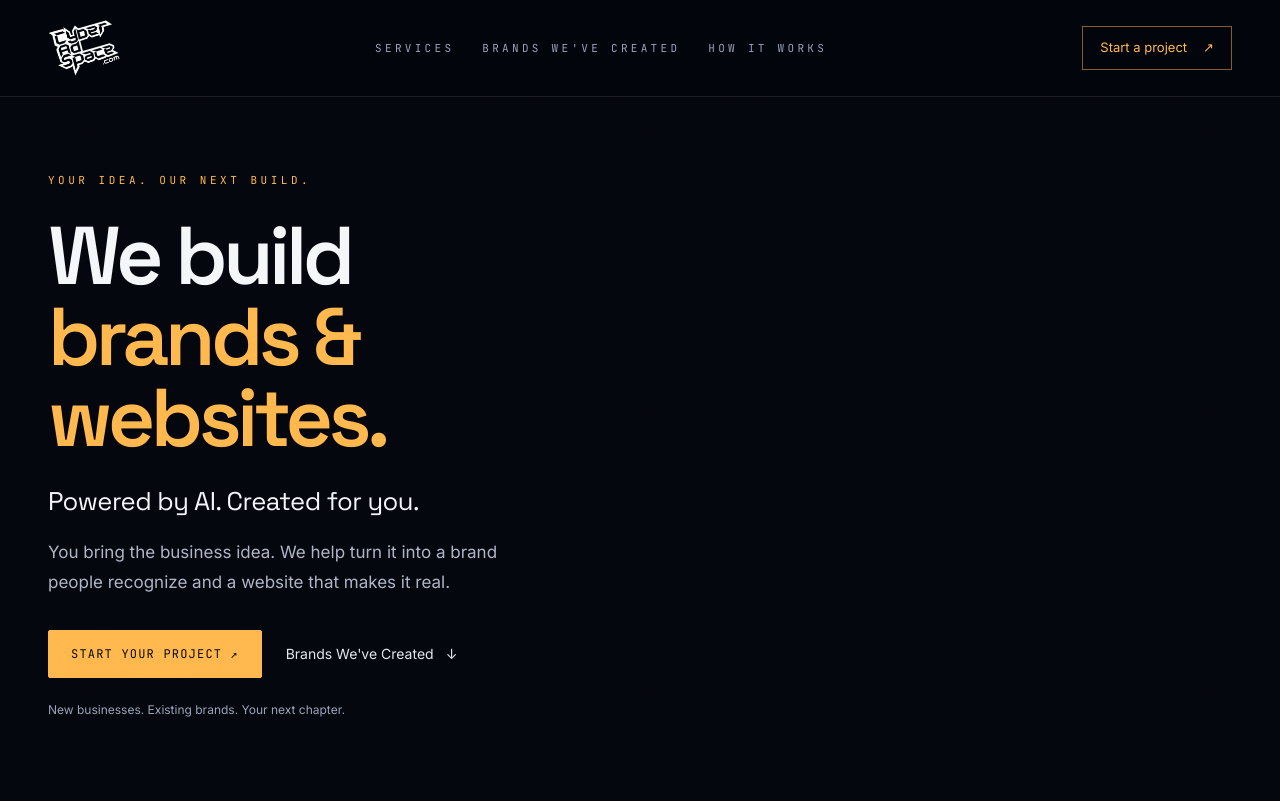
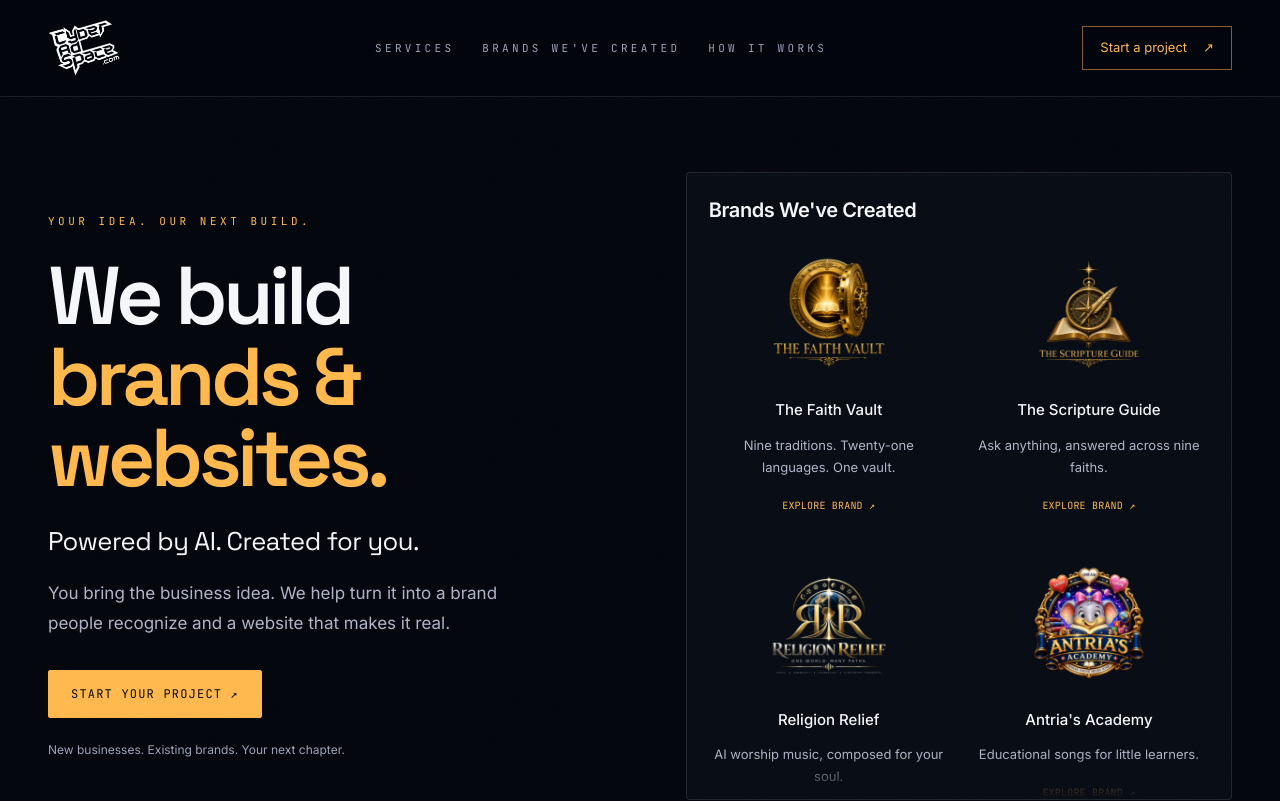
Before and after one commit to CyberAdSpace/cyberadspace-com, a Next.js app: page / in a window 1280 px wide. Shown: the top 801 px of the page. Built offline with nearby package versions, Linux system fonts and the light colour scheme.

Commit message:
Hero: move Brands We've Created into a scrollable two-per-row panel beside the headline
Co-Authored-By: Claude Opus 5.5 <noreply@anthropic.com>
Claude-Session: https://claude.ai/code/session_01XFLwhCtPQHvpnFHiwzEjfs

```diff
--- a/src/app/(site)/page.tsx
+++ b/src/app/(site)/page.tsx
@@ -47,10 +47,28 @@ export default function Home() {
           </p>
           <div className="hero-actions">
             <a href="#contact" className="btn btn-primary">Start your project <span aria-hidden>↗</span></a>
-            <a href="#brands" className="text-link">Brands We&apos;ve Created <span aria-hidden>↓</span></a>
           </div>
           <p className="hero-footnote">New businesses. Existing brands. Your next chapter.</p>
         </div>
+        <aside id="brands" className="hero-brands" aria-label="Brands We've Created">
+          <h2 className="hero-brands-title">Brands We&apos;ve Created</h2>
+          <div className="hero-brands-scroll">
+            <div className="float-grid creation-portfolio hero-brand-grid">
+              {BRANDS.map((brand, i) => (
+                <article key={brand.slug} className="float-brand" style={{ "--brand-accent": brand.accent, "--float-delay": `${(i % 5) * 0.9}s` } as React.CSSProperties}>
+                  <a href={brand.url} target="_blank" rel="noopener noreferrer" className="float-brand-link">
+                    <span className="float-brand-logo">
+                      <Image src={brand.logo} alt={`${brand.name} logo`} width={340} height={160} className="float-brand-img" sizes="(max-width: 900px) 42vw, 18vw" />
+                    </span>
+                    <h3 className="brand-name">{brand.name}</h3>
+                    <span className="float-brand-tagline">{brand.tagline}</span>
+                    <span className="brand-visit mono">Explore brand <span aria-hidden>↗</span></span>
+                  </a>
+                </article>
+              ))}
+            </div>
+          </div>
+        </aside>
       </section>
 
       <div className="capability-strip">
@@ -76,28 +94,6 @@ export default function Home() {
           ))}
         </div>
         <div className="scope-note"><span className="mono">Built around your brief.</span><p>Deliverables, pricing, integrations, and ongoing support are scoped for your project. No one-size-fits-all package.</p></div>
-      </section>
-
-      <section id="brands" className="portfolio-section section-space">
-        <div className="site-shell">
-          <div className="section-intro">
-            <div><h2 className="display">Brands We&apos;ve Created</h2></div>
-          </div>
-          <div className="float-grid creation-portfolio">
-            {BRANDS.map((brand, i) => (
-              <article key={brand.slug} className="float-brand" style={{ "--brand-accent": brand.accent, "--float-delay": `${(i % 5) * 0.9}s` } as React.CSSProperties}>
-                <a href={brand.url} target="_blank" rel="noopener noreferrer" className="float-brand-link">
-                  <span className="float-brand-logo">
-                    <Image src={brand.logo} alt={`${brand.name} logo`} width={340} height={160} className="float-brand-img" sizes="(max-width: 640px) 42vw, (max-width: 1024px) 28vw, 22vw" />
-                  </span>
-                  <h3 className="brand-name">{brand.name}</h3>
-                  <span className="float-brand-tagline">{brand.tagline}</span>
-                  <span className="brand-visit mono">Explore brand <span aria-hidden>↗</span></span>
-                </a>
-              </article>
-            ))}
-          </div>
-        </div>
       </section>
 
       <section id="operators" className="site-shell section-space">
--- a/src/app/globals.css
+++ b/src/app/globals.css
@@ -14,7 +14,7 @@
 .skip-link { position: absolute; left: 16px; top: -100px; background: #ffb84d; color: #04060d; padding: 14px; }
 .skip-link:focus { top: 10px; z-index: 50; }
 .mobile-navigation { display: none; }
-.creation-hero { padding-block: 172px 90px; display: grid; grid-template-columns: minmax(0, 880px); gap: 64px; align-items: center; min-height: 640px; }
+.creation-hero { padding-block: 172px 90px; display: grid; grid-template-columns: minmax(0, 1.05fr) minmax(0, 1fr); gap: 64px; align-items: center; min-height: 800px; }
 .hero-copy h1 { font-size: clamp(58px, 6.4vw, 92px); font-weight: 600; line-height: .99; letter-spacing: -.055em; margin: 26px 0 24px; }
 .hero-copy h1 span { color: #ffb84d; }
 .hero-line { font-size: clamp(21px, 2vw, 28px); color: #f5f6fa; }
@@ -886,3 +886,23 @@ body { overflow-x: hidden; }
   .bsite-mono.big { width: 160px; height: 160px; font-size: 72px; }
   .bsite-features { grid-template-columns: 1fr; gap: 22px; }
 }
+
+/* Hero brand panel: scrollable, two brands per row */
+.hero-brands { border: 1px solid rgba(255,255,255,.1); background: #080c14; border-radius: 4px; padding: 22px 6px 0 22px; min-width: 0; scroll-margin-top: 110px; }
+.hero-brands-title { font-size: 20px; font-weight: 600; color: #f5f6fa; letter-spacing: -.02em; margin: 0 16px 14px 0; }
+.hero-brands-scroll { max-height: 560px; overflow-y: auto; overscroll-behavior: contain; padding: 8px 16px 28px 0; scrollbar-width: thin; scrollbar-color: rgba(255,184,77,.45) transparent;
+  -webkit-mask-image: linear-gradient(to bottom, transparent 0, #000 14px, #000 calc(100% - 44px), transparent 100%); mask-image: linear-gradient(to bottom, transparent 0, #000 14px, #000 calc(100% - 44px), transparent 100%); }
+.hero-brands-scroll::-webkit-scrollbar { width: 6px; }
+.hero-brands-scroll::-webkit-scrollbar-thumb { background: rgba(255,184,77,.45); border-radius: 3px; }
+.float-grid.hero-brand-grid { grid-template-columns: repeat(2, minmax(0, 1fr)); gap: 36px 20px !important; }
+.hero-brand-grid .float-brand-logo { height: 132px; }
+.hero-brand-grid .float-brand-img { max-height: 120px; }
+.hero-brand-grid .float-brand-tagline { min-height: 0; }
+@media (max-width: 900px) {
+  .creation-hero { grid-template-columns: 1fr; min-height: 0; }
+  .hero-brands { padding: 18px 4px 0 16px; }
+  .hero-brands-title { text-align: center; }
+  .hero-brands-scroll { max-height: 520px; padding-right: 12px; }
+  .hero-brand-grid .float-brand-logo { height: 104px; }
+  .hero-brand-grid .float-brand-img { max-height: 96px; }
+}
```
